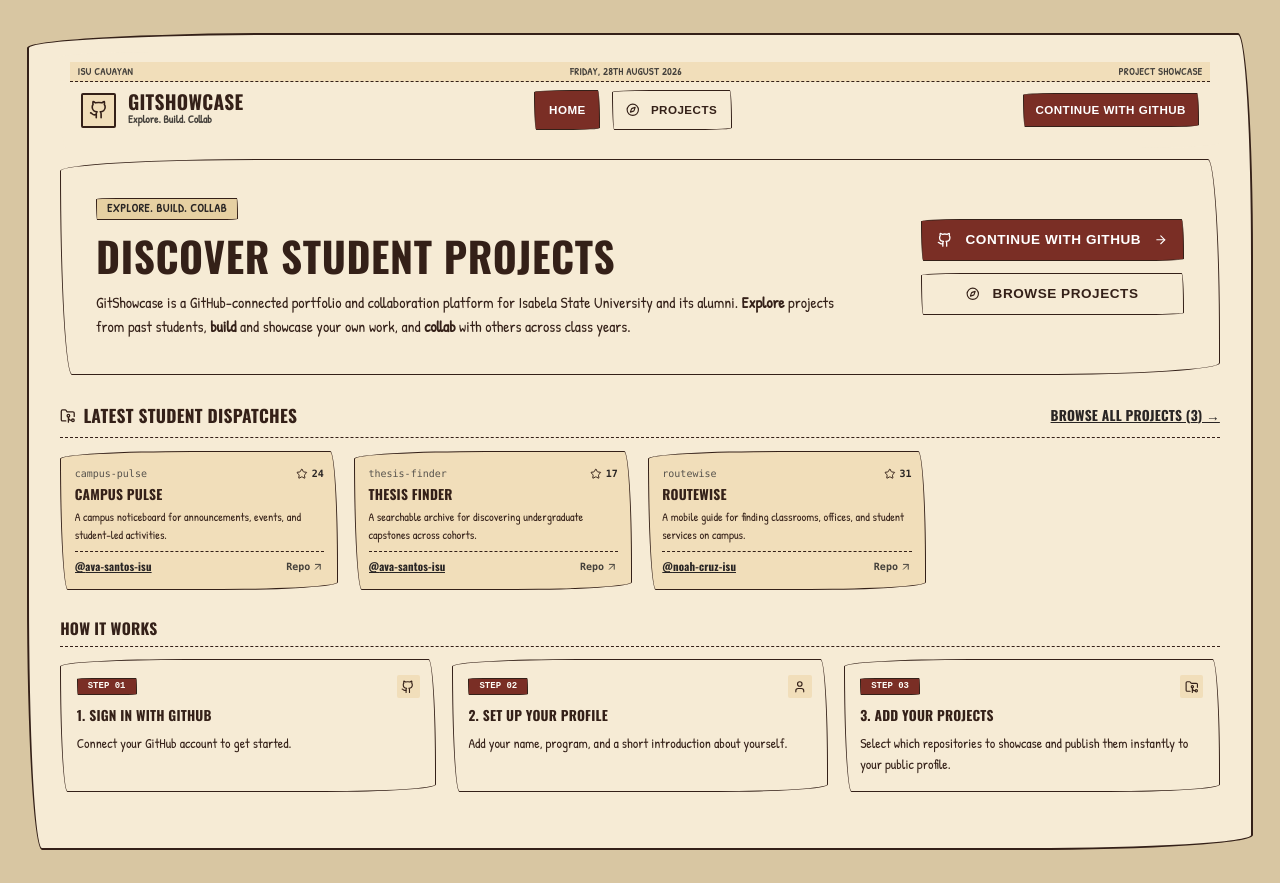
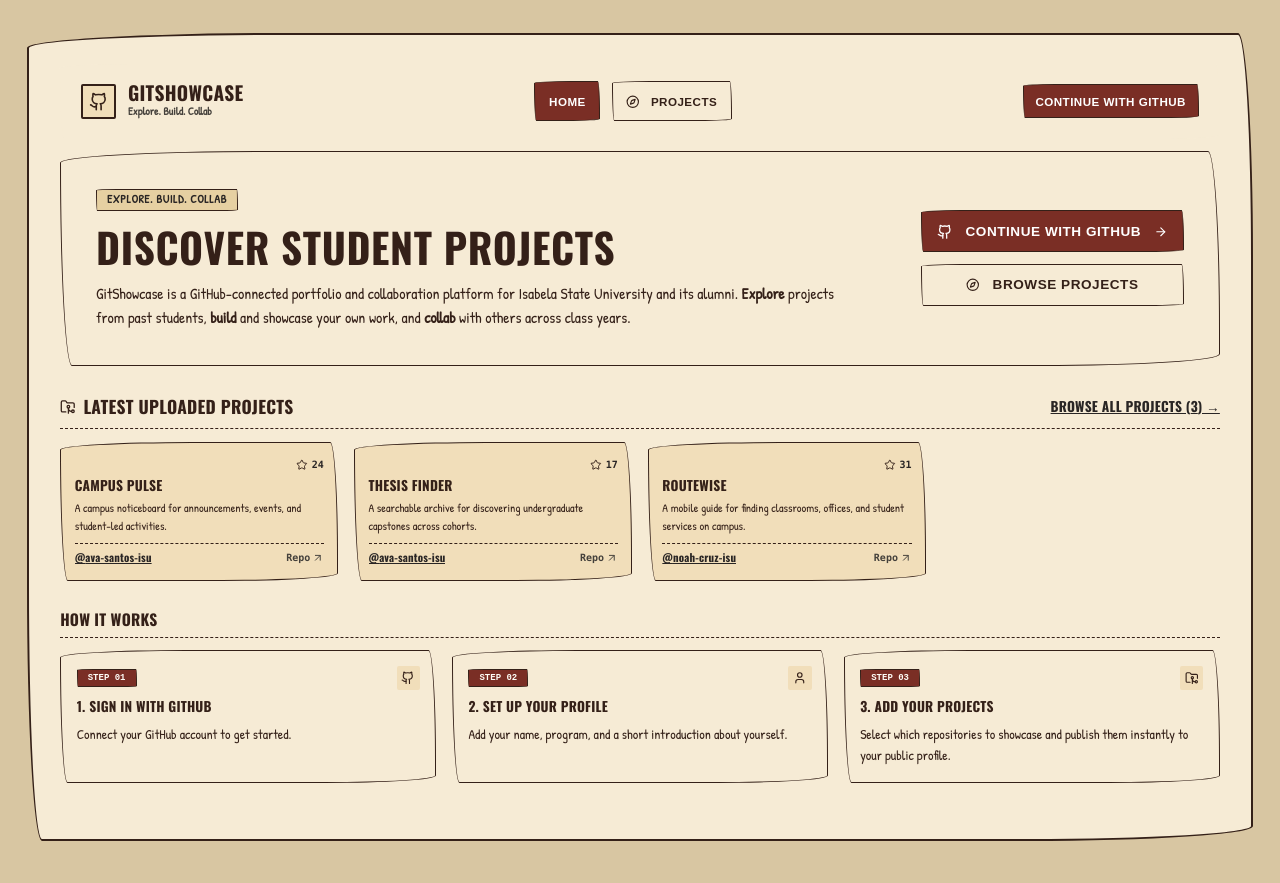
Before and after one commit to Mark-Anthony25/GitShowcase, a React (Vite) app: page / in a window 1280 px wide. Built offline with nearby package versions, Linux system fonts and the light colour scheme; a web font is replaced by a local one.

Commit message:
Update latest uploaded projects UI

```diff
--- a/package.json
+++ b/package.json
@@ -9,7 +9,7 @@
     "preview": "vite preview",
     "clean": "rm -rf dist server.js",
     "lint": "tsc --noEmit",
-    "test": "tsx src/lib/__tests__/authCallback.test.ts && tsx src/lib/__tests__/supabaseConfig.test.ts && tsx src/lib/__tests__/projectStats.test.ts && tsx src/lib/__tests__/cache.test.ts && tsx src/lib/__tests__/profileUpdateAndProjects.test.ts && tsx src/lib/__tests__/demoData.test.ts && tsx src/lib/__tests__/showcaseErrors.test.ts && tsx src/lib/__tests__/showcaseStore.test.ts && tsx src/lib/__tests__/accountDeletionPurge.test.ts && tsx src/components/__tests__/CommitHeatmap.test.ts && tsx src/components/__tests__/flatPaperUi.test.ts && tsx src/components/__tests__/loadingSkeletonUi.test.ts && tsx src/components/__tests__/exploreProjectsOnly.test.ts && tsx src/components/__tests__/authEntryUi.test.ts && tsx src/context/__tests__/githubUsernameCasing.test.ts && tsx src/context/__tests__/accountDeletion.test.ts"
+    "test": "tsx src/lib/__tests__/authCallback.test.ts && tsx src/lib/__tests__/supabaseConfig.test.ts && tsx src/lib/__tests__/projectStats.test.ts && tsx src/lib/__tests__/cache.test.ts && tsx src/lib/__tests__/profileUpdateAndProjects.test.ts && tsx src/lib/__tests__/demoData.test.ts && tsx src/lib/__tests__/showcaseErrors.test.ts && tsx src/lib/__tests__/showcaseStore.test.ts && tsx src/lib/__tests__/accountDeletionPurge.test.ts && tsx src/components/__tests__/CommitHeatmap.test.ts && tsx src/components/__tests__/flatPaperUi.test.ts && tsx src/components/__tests__/loadingSkeletonUi.test.ts && tsx src/components/__tests__/exploreProjectsOnly.test.ts && tsx src/components/__tests__/authEntryUi.test.ts && tsx src/components/__tests__/headerMastheadUi.test.ts && tsx src/components/__tests__/landingLatestDispatchUi.test.ts && tsx src/context/__tests__/githubUsernameCasing.test.ts && tsx src/context/__tests__/accountDeletion.test.ts"
   },
   "dependencies": {
     "@google/genai": "^2.4.0",
--- a/src/components/Header.tsx
+++ b/src/components/Header.tsx
@@ -29,22 +29,6 @@ export const Header: React.FC<HeaderProps> = ({ currentRoute, navigate, onOpenGu
   };
 
   const myUsername = profile?.github_username || '';
-
-  const getFormattedDate = () => {
-    const today = new Date();
-    const days = ['SUNDAY', 'MONDAY', 'TUESDAY', 'WEDNESDAY', 'THURSDAY', 'FRIDAY', 'SATURDAY'];
-    const months = ['JANUARY', 'FEBRUARY', 'MARCH', 'APRIL', 'MAY', 'JUNE', 'JULY', 'AUGUST', 'SEPTEMBER', 'OCTOBER', 'NOVEMBER', 'DECEMBER'];
-    const dayName = days[today.getDay()];
-    const dateNum = today.getDate();
-    const monthName = months[today.getMonth()];
-    const year = today.getFullYear();
-    const getOrdinal = (n: number) => {
-      const s = ['TH', 'ST', 'ND', 'RD'];
-      const v = n % 100;
-      return s[(v - 20) % 10] || s[v] || s[0];
-    };
-    return `${dayName}, ${dateNum}${getOrdinal(dateNum)} ${monthName} ${year}`;
-  };
 
   useEffect(() => {
     if (!dropdownOpen) return;
@@ -139,14 +123,7 @@ export const Header: React.FC<HeaderProps> = ({ currentRoute, navigate, onOpenGu
     }`;
 
   return (
-    <header className="w-full bg-[#FEFCF6] border-1.5 border-[#212121] text-[#212121] select-none p-1.5 sm:p-2.5 mb-2.5 sm:mb-3 relative z-30 rounded-[255px_15px_225px_15px/15px_225px_15px_255px]">
-      {/* Top Utility Bar */}
-      <div className="hidden sm:flex items-center justify-between border-b border-dashed border-[#212121] px-1.5 sm:px-2 py-0.5 text-[9px] sm:text-[10px] font-sketch uppercase tracking-wider text-stone-700 bg-[#FAF6EC] gap-1">
-        <span className="truncate max-w-[150px] sm:max-w-none font-bold">ISU Cauayan</span>
-        <span className="hidden md:inline font-bold">{getFormattedDate()}</span>
-        <span className="font-bold truncate flex-shrink-0">Project Showcase</span>
-      </div>
-
+    <header className="w-full mt-2 sm:mt-3 bg-[#FEFCF6] border-1.5 border-[#212121] text-[#212121] select-none p-1.5 sm:p-2.5 mb-2.5 sm:mb-3 relative z-30 rounded-[255px_15px_225px_15px/15px_225px_15px_255px]">
       {/* Main Brand Title and Nav Bar */}
       <div className="py-1.5 sm:py-2 px-1 sm:px-3 flex items-center justify-between gap-3 lg:gap-6">
         {/* Brand / Logo */}
--- a/src/components/LandingView.tsx
+++ b/src/components/LandingView.tsx
@@ -171,7 +171,7 @@ export const LandingView: React.FC<LandingViewProps> = ({ navigate, onOpenGuide
           <div className="flex items-center space-x-2 min-w-0">
             <FolderGit2 className="w-4 h-4 text-[#212121] stroke-[2] flex-shrink-0" />
             <h3 className="text-sm sm:text-base lg:text-lg font-[900] uppercase font-newspaper-title text-[#212121] truncate">
-              Latest Student Dispatches
+              Latest Uploaded Projects
             </h3>
           </div>
           {previewProjects.length > 0 && (
@@ -214,10 +214,7 @@ export const LandingView: React.FC<LandingViewProps> = ({ navigate, onOpenGuide
                 className="p-3 sm:p-3.5 paper-card bg-[#FAF6EC] flex flex-col justify-between space-y-2 hover:bg-[#FAF8F2] transition-colors"
               >
                 <div className="space-y-1">
-                  <div className="flex items-center justify-between gap-1 text-[9px]">
-                    <span className="text-[10px] font-mono text-stone-600 truncate max-w-[130px]">
-                      {proj.repo.split('/')[1] || proj.repo}
-                    </span>
+                  <div className="flex items-center justify-end gap-1 text-[9px]">
                     <div className="flex items-center space-x-1 text-stone-800 font-mono text-[10px] font-bold flex-shrink-0 ml-auto">
                       <Star className="w-3 h-3 text-[#212121] stroke-[2]" />
                       <span>{proj.stars}</span>
```
Also changed, not shown: 2 other files (tests, documents, lock files or other folders).
